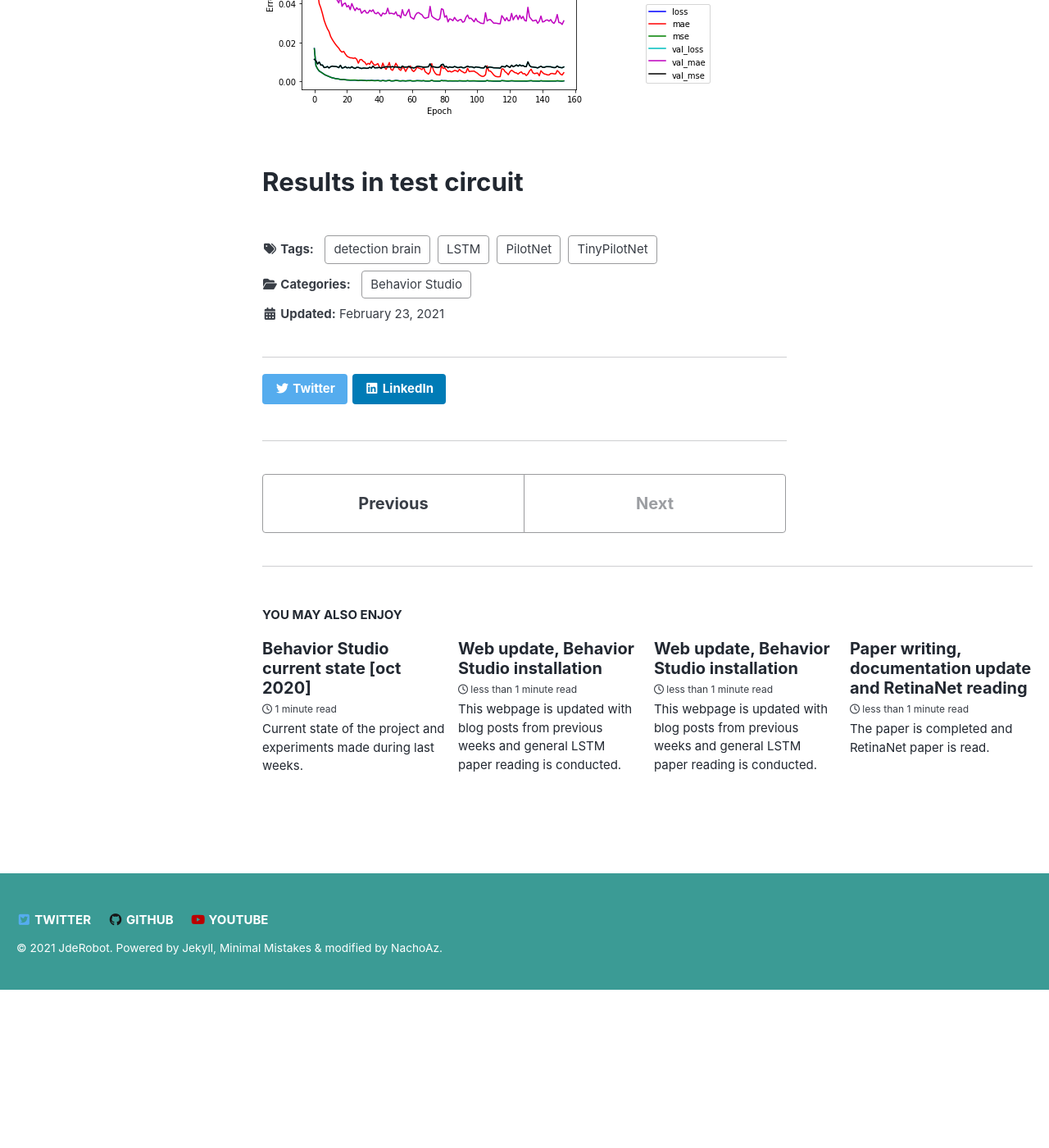
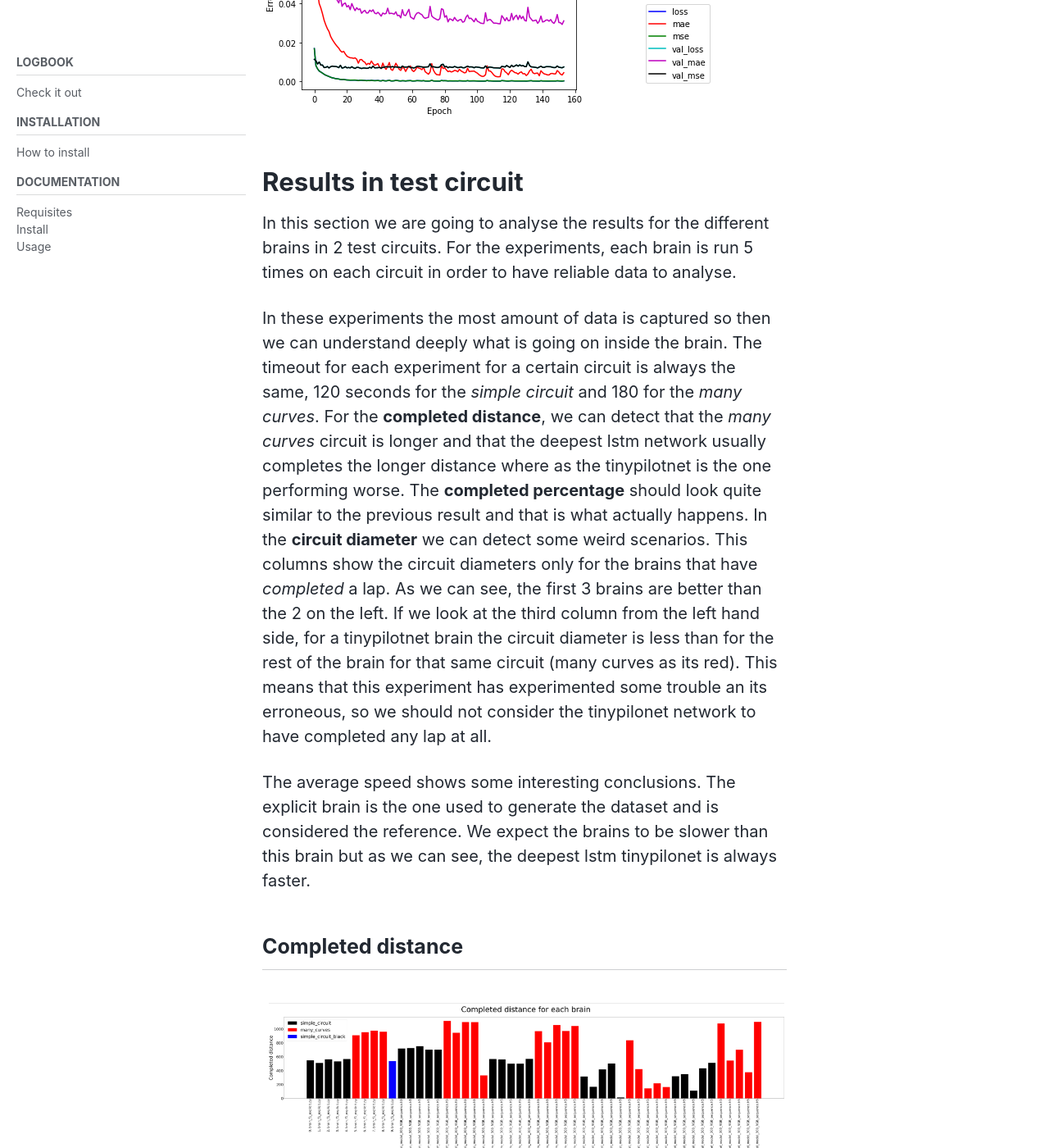
Before and after one commit to RoboticsLabURJC/2019-phd-sergio-paniego, a Jekyll site: the page built from docs/_posts/2021-02-23-different-approaches-experiments.md, in a window 1280 px wide and 1400 px high, scrolled down 5028 px. Shown: the whole window at 82% size. Built offline with Jekyll 4.4.1, drawn with Linux system fonts in a browser that asks for light colours; cached includes are drawn as plain includes; nearby versions of some CDN libraries; before the commit the page ends 6235 px from its top, so only the background shows below that; some of the changed text lies outside the part shown.

Commit message:
Final experiments added

```diff
--- a/docs/_posts/2021-02-23-different-approaches-experiments.md
+++ b/docs/_posts/2021-02-23-different-approaches-experiments.md
@@ -45,6 +45,26 @@
   - url: /assets/images/logbook/20210223/pilotnet-stats.png
     image_path: /assets/images/logbook/20210223/pilotnet-stats.png
     alt: "PilotNet stats"
+gallery8:
+  - url: /assets/images/logbook/20210223/completed-distance.png
+    image_path: /assets/images/logbook/20210223/completed-distance.png
+    alt: "Completed distance"
+gallery9:
+  - url: /assets/images/logbook/20210223/completed-percentage.png
+    image_path: /assets/images/logbook/20210223/completed-percentage.png
+    alt: "Completed percentage"
+gallery10:
+  - url: /assets/images/logbook/20210223/circuit-diameter.png
+    image_path: /assets/images/logbook/20210223/circuit-diameter.png
+    alt: "Circuit diameter"
+gallery11:
+  - url: /assets/images/logbook/20210223/average-speed.png
+    image_path: /assets/images/logbook/20210223/average-speed.png
+    alt: "Average speed"
+gallery12:
+  - url: /assets/images/logbook/20210223/lap-seconds.png
+    image_path: /assets/images/logbook/20210223/lap-seconds.png
+    alt: "Lap seconds"
 
 ---
 
@@ -117,3 +137,34 @@
 {% include gallery id="gallery7" caption="" %}
 
 # Results in test circuit
+
+In this section we are going to analyse the results for the different brains in 2 test circuits. For the experiments, each brain is run
+5 times on each circuit in order to have reliable data to analyse.
+
+In these experiments the most amount of data is captured so then we can understand deeply what is going on inside the brain. The timeout for each experiment
+for a certain circuit is always the same, 120 seconds for the *simple circuit* and 180 for the *many curves*. For the **completed distance**,
+we can detect that the *many curves* circuit is longer and that the deepest lstm network usually completes the longer distance where as the tinypilotnet
+is the one performing worse. The **completed percentage** should look quite similar to the previous result and that is what actually happens. In the **circuit diameter**
+we can detect some weird scenarios. This columns show the circuit diameters only for the brains that have *completed* a lap.
+As we can see, the first 3 brains are better than the 2 on the left. If we look at the third column from the left hand side, for a tinypilotnet brain the circuit diameter is less
+than for the rest of the brain for that same circuit (many curves as its red). This means that this experiment has experimented some trouble an its erroneous, so we should not consider
+the tinypilonet network to have completed any lap at all.
+
+The average speed shows some interesting conclusions. The explicit brain is the one used to generate the dataset and is considered the reference. We expect the brains to be slower than this
+brain but as we can see, the deepest lstm tinypilonet is always faster.
+
+## Completed distance
+
+{% include gallery id="gallery8" caption="" %}
+
+## Completed percentage
+{% include gallery id="gallery9" caption="" %}
+
+## Circuit diameter
+{% include gallery id="gallery10" caption="" %}
+
+## Average speed
+{% include gallery id="gallery11" caption="" %}
+
+## Lap seconds
+{% include gallery id="gallery12" caption="" %}
```
Also changed, not shown: docs/assets/images/logbook/20210223/average-speed.png (added), docs/assets/images/logbook/20210223/circuit-diameter.png (added), docs/assets/images/logbook/20210223/completed-distance.png (added), docs/assets/images/logbook/20210223/completed-percentage.png (added), docs/assets/images/logbook/20210223/lap-seconds.png (added).
